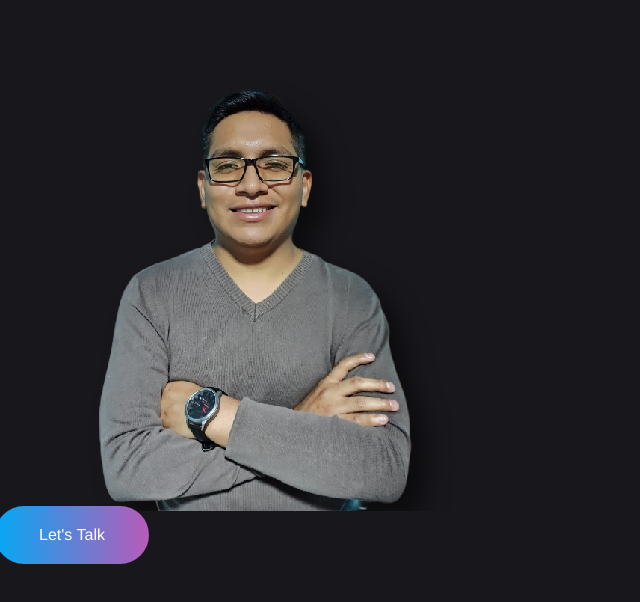
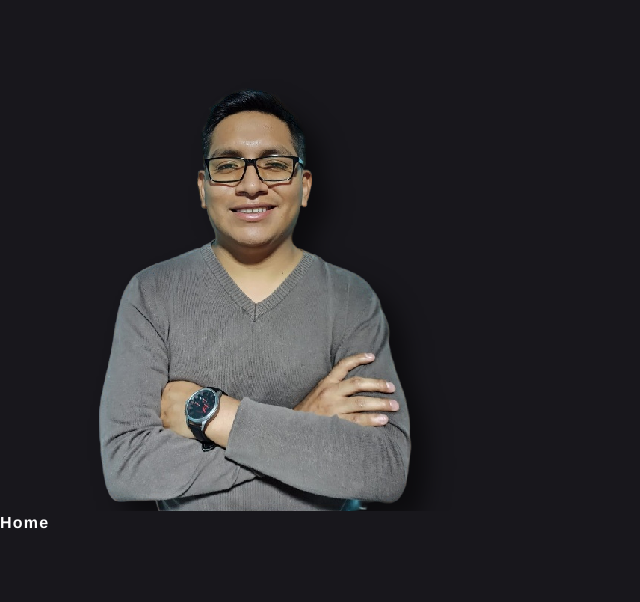
Before and after one commit to luzelcas96/portfolio-full-stack, a React (Create React App) app: page / in a window 1280 px wide. Shown: the top 602 px of the page, without its empty margins (0-640 px from the left). Built offline with nearby package versions, Linux system fonts and the light colour scheme.

Commit message:
ADD: Link component

```diff
--- a/src/App.js
+++ b/src/App.js
@@ -1,4 +1,6 @@
 import ButtonTalk from "./components/Button/button";
+import LinkTo from "./components/LinkTo";
+
 
 function App() {
   return (
@@ -6,7 +8,11 @@ function App() {
       <div>
         <img src="assets/images/perfil.png" alt="Peerfil Luis Zelada "/>
       </div>
-      <ButtonTalk children="Let's talk"/>
+      {/* <ButtonTalk> Let's talk</ButtonTalk> */}
+      <div>
+      <LinkTo to="#" color="white">Home</LinkTo>
+
+      </div>
     </>
   );
 }
--- a/src/components/Button/styles.js
+++ b/src/components/Button/styles.js
@@ -8,6 +8,7 @@ const TalkButton = styled.button`
   border: none;
   font-family: ${fonts.primary};
   text-transform: capitalize;
+  font-weight: 800;
   font-size: 1rem;
   color: #fff;
   cursor: pointer;
--- /dev/null
+++ b/src/components/LinkTo/index.js
@@ -0,0 +1,3 @@
+import LinkTo from "./link-to";
+
+export default LinkTo;
--- /dev/null
+++ b/src/components/LinkTo/link-to.js
@@ -0,0 +1,40 @@
+import styled from "@emotion/styled";
+import { Link } from "react-router-dom";
+
+const StyledLink = styled(Link)`
+  font-weight: 700;
+  font-size: 16px;
+  line-height: 20px;
+  cursor: pointer;
+  text-decoration: none;
+  text-transform: capitalize;
+  letter-spacing: 1.2px;
+  position: relative;
+  padding: 0.5rem 0;
+  color:${({color})=>color};
+  &::after {
+    content:"";
+    position: absolute;
+    bottom: 0;
+    left: 0;
+    width: 100%;
+    height: 2px;
+    transform: scaleX(0);
+    transition: all 0.4s ease;
+    transform-origin: bottom right;
+    background-color: ${({backColor})=> backColor} ;
+  }
+
+  &:hover::after {
+    transform-origin: bottom left;
+    transform: scaleX(1);
+  }
+`;
+
+function LinkTo({ children="Home",to="#", color= "white", backColor="green"}) {
+  return (
+    <StyledLink to={to} color={color} backColor={backColor} >{children}</StyledLink>
+  )
+}
+
+export default LinkTo;
--- a/src/index.js
+++ b/src/index.js
@@ -1,6 +1,7 @@
 import { Global } from '@emotion/react';
 import React from 'react';
 import ReactDOM from 'react-dom/client';
+import { BrowserRouter } from 'react-router-dom';
 import App from './App';
 import { reset, global} from './styles';
 
@@ -10,6 +11,8 @@ root.render(
   <React.StrictMode>
     <Global styles={reset} />
     <Global styles={global} />
-    <App />
+    <BrowserRouter>
+      <App />
+    </BrowserRouter>
   </React.StrictMode>
 );
```
